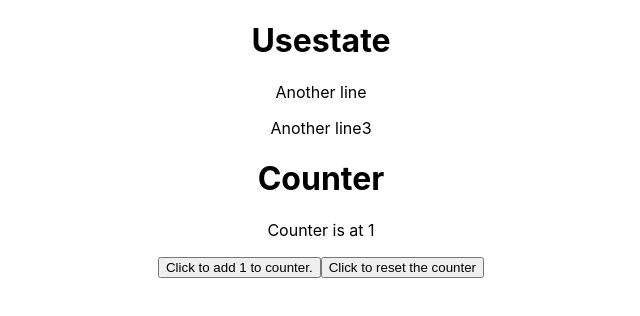
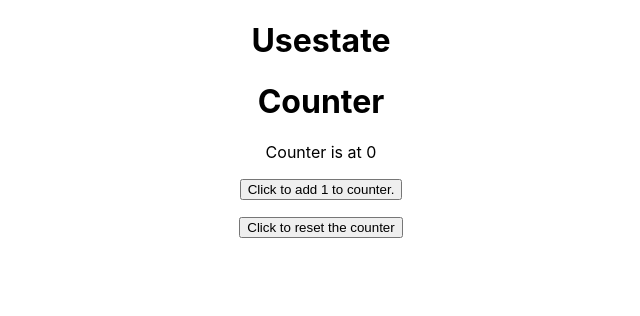
Before and after one commit to danieloliel/Usestate, a React (Create React App) app in the folder usestate/: page / in a window 1280 px wide. Shown: the top 316 px of the page, without its empty margins (319-959 px from the left). Built offline with nearby package versions, Linux system fonts and the light colour scheme.

Commit message:
add reset counter

```diff
--- a/usestate/src/App.js
+++ b/usestate/src/App.js
@@ -5,8 +5,7 @@ function App() {
   return (
     <div className="App">
      <h1>Usestate</h1>
-     <p>Another line</p>
-     <p>Another line3</p>
+      <p></p>
      <Counter />
     </div>
   );
--- a/usestate/src/Counter.js
+++ b/usestate/src/Counter.js
@@ -1,6 +1,6 @@
 import { useState } from "react";
 function Counter() {
-    const [count, setCount]= useState(1);
+    const [count, setCount]= useState(0);
     function incr(){
         setCount(
             function(oldCount){
@@ -9,12 +9,20 @@ function Counter() {
         )
         console.log(count)
     }
+    function clear(){
+        setCount(
+            function(oldCount){
+                oldCount =0;
+                return oldCount;
+            }
+        )
+    }
     return (
       <div>
        <h1>Counter</h1>
        <p>Counter is at {count}</p>
-       <button onClick={incr}>Click to add 1 to counter.</button>
-       <button>Click to reset the counter</button>
+       <button onClick={incr}>Click to add 1 to counter.</button> <p></p>
+       <button onClick={clear}>Click to reset the counter</button>
       </div>
     );
   }
```
